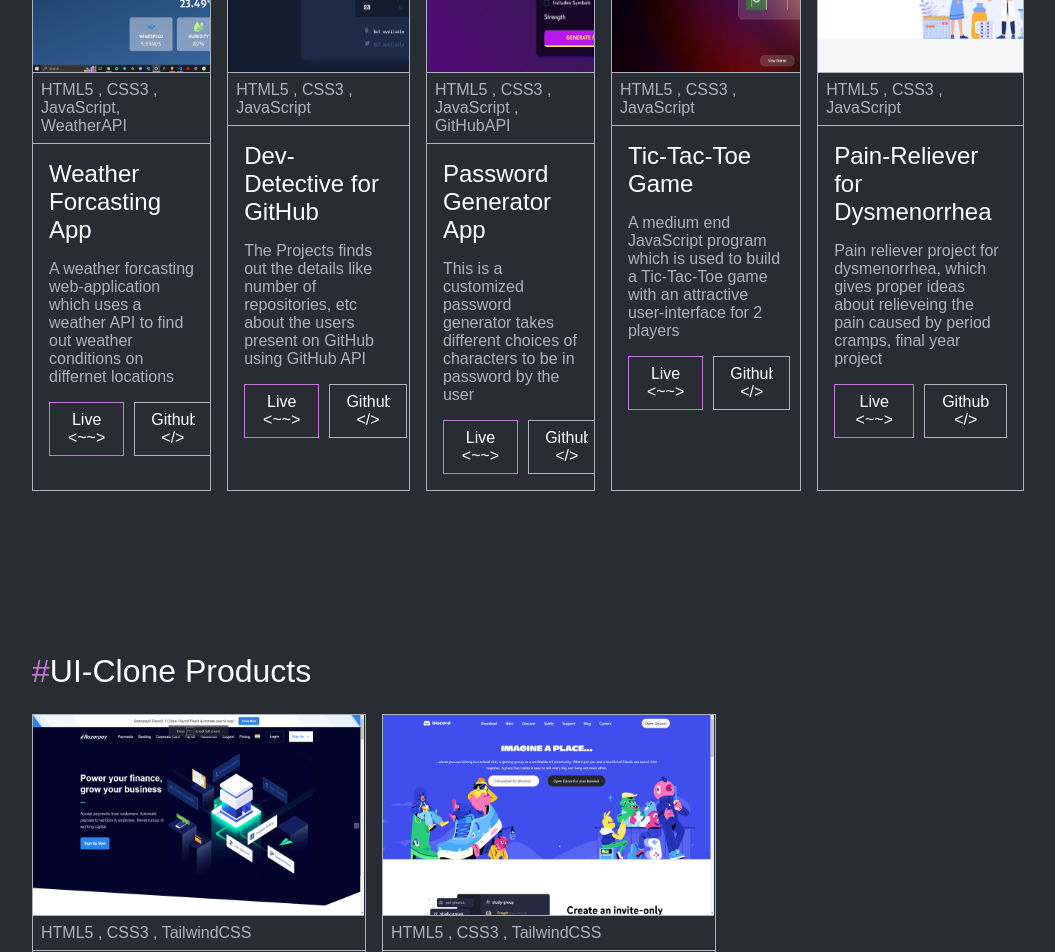
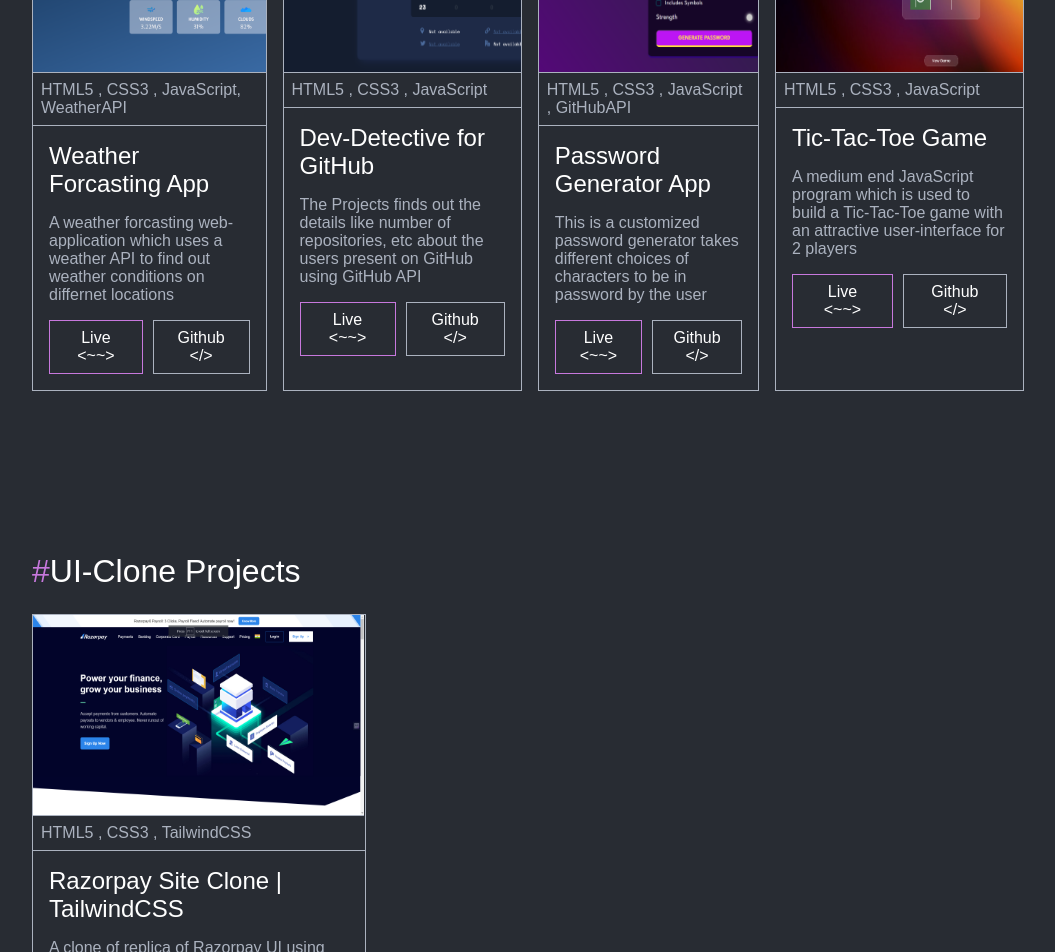
Before and after one commit to AadityaJujagar/portfolio-aaditya-reactJs, a React (Create React App) app: page /projectspage in a window 1280 px wide. Shown: the part 1320-2272 px from the top of the page, without its empty margins (128-1183 px from the left). Built offline with nearby package versions, Linux system fonts and the light colour scheme; a web font is replaced by a local one.

Commit message:
minor changes final

```diff
--- a/src/Data.js
+++ b/src/Data.js
@@ -1,13 +1,13 @@
 import FiverrClone from "./images/projectPics/FiverrClone.png";
 import NetNook from "./images/projectPics/NetNook.png";
 import CurrentPortfolio from "./images/projectPics/Portfolio-Aaditya-Jujagar.png";
-import WeatherApp from "./images/projectPics/Weather-Forcasting-App.png";
+import WeatherApp from "./images/projectPics/weatherApp.png";
 import DevDetectiveApp from "./images/projectPics/Dev-Detective-GitHub.png";
 import PasswordGenerator from "./images/projectPics/Password-Generator.png";
 import TicTacToeGame from "./images/projectPics/Tic-Tac-Tac-Game.png";
-import PainRelieverSite from "./images/projectPics/Pain-Reliever-Dysmenorrhea.png";
+// import PainRelieverSite from "./images/projectPics/Pain-Reliever-Dysmenorrhea.png";
 import RazorpayClone from "./images/projectPics/Razorpay-Clone.png";
-import DiscordClone from "./images/projectPics/Discord-Clone.png";
+// import DiscordClone from "./images/projectPics/Discord-Clone.png";
 
 export const ReactMajorProjectsData = [
   {
@@ -86,16 +86,16 @@ export const JsProjectsData = [
     liveLink: "https://aadityajujagar.github.io/TicTacToe-game-js-project/",
     srcLink: "https://github.com/AadityaJujagar/TicTacToe-game-js-project",
   },
-  {
-    id: 5,
-    image: PainRelieverSite,
-    techStack: "HTML5 , CSS3 , JavaScript",
-    title: "Pain-Reliever for Dysmenorrhea",
-    description:
-      "Pain reliever project for dysmenorrhea, which gives proper ideas about relieveing the pain caused by period cramps, final year project",
-    liveLink: "https://fabulous-hotteok-0e7466.netlify.app/",
-    srcLink: "https://github.com/AadityaJujagar/pain-reliever-for-dysmenorrhea",
-  },
+  // {
+  //   id: 5,
+  //   image: PainRelieverSite,
+  //   techStack: "HTML5 , CSS3 , JavaScript",
+  //   title: "Pain-Reliever for Dysmenorrhea",
+  //   description:
+  //     "Pain reliever project for dysmenorrhea, which gives proper ideas about relieveing the pain caused by period cramps, final year project",
+  //   liveLink: "https://pain-reliever-for-dysmenorrhea.vercel.app/",
+  //   srcLink: "https://github.com/AadityaJujagar/pain-reliever-for-dysmenorrhea",
+  // },
 ];
 
 export const UIClonesData = [
@@ -106,16 +106,16 @@ export const UIClonesData = [
     title: "Razorpay Site Clone | TailwindCSS",
     description:
       "A clone of replica of Razorpay UI using TailwindCSS framework",
-    liveLink: "https://precious-sundae-cee923.netlify.app/",
+    liveLink: "https://razorpay-full-ui-clone.vercel.app/",
     srcLink: "https://github.com/AadityaJujagar/tailwind-project-1",
   },
-  {
-    id: 2,
-    image: DiscordClone,
-    techStack: "HTML5 , CSS3 , TailwindCSS",
-    title: "Discord Site Clone | TailwindCSS",
-    description: "A clone of replica of Discord UI using TailwindCSS framework",
-    liveLink: "https://cosmic-lebkuchen-85a2dd.netlify.app/",
-    srcLink: "https://github.com/AadityaJujagar/tailwind-project-2",
-  },
+  // {
+  //   id: 2,
+  //   image: DiscordClone,
+  //   techStack: "HTML5 , CSS3 , TailwindCSS",
+  //   title: "Discord Site Clone | TailwindCSS",
+  //   description: "A clone of replica of Discord UI using TailwindCSS framework",
+  //   liveLink: "https://cosmic-lebkuchen-85a2dd.netlify.app/",
+  //   srcLink: "https://github.com/AadityaJujagar/tailwind-project-2",
+  // },
 ];
--- a/src/components/ProjectSec/ProjectSec.jsx
+++ b/src/components/ProjectSec/ProjectSec.jsx
@@ -3,6 +3,7 @@ import { ReactMajorProjectsData } from "../../Data";
 import ProjectCard from "../ProjectCard/ProjectCard";
 import Line1 from "../../images/SVGs/Line1.svg";
 import "./projectsec.css";
+import { Link } from "react-router-dom";
 
 function ProjectSec() {
   return (
@@ -14,6 +15,11 @@ function ProjectSec() {
             projects
           </p>
           <img src={Line1} alt="" />
+          <Link style={{ textDecoration: "none" }} to="/projectspage">
+            <p className="viewAllPro">
+              View all <span>~~{">"}</span>
+            </p>
+          </Link>
         </div>
         <div className="proCardSec">
           {ReactMajorProjectsData.map((proData) => (
--- a/src/components/ProjectSec/projectsec.css
+++ b/src/components/ProjectSec/projectsec.css
@@ -30,6 +30,22 @@
 .projectHead {
   color: var(--white);
   font-size: 32px;
+  font-style: normal;
+  font-weight: 400;
+  line-height: normal;
+}
+
+.viewAllPro {
+  color: var(--white);
+  font-size: 16px;
+  font-style: normal;
+  font-weight: 400;
+  line-height: normal;
+}
+
+.viewAllPro span {
+  color: var(--primary);
+  font-size: 16px;
   font-style: normal;
   font-weight: 400;
   line-height: normal;
--- a/src/pages/ProjectPage/ProjectsPage.jsx
+++ b/src/pages/ProjectPage/ProjectsPage.jsx
@@ -81,7 +81,7 @@ function ProjectsPage() {
           <div className="proSetHeads">
             <p>
               <span>#</span>
-              UI-Clone Products
+              UI-Clone Projects
             </p>
           </div>
           <div className="proCardSet">
```
Also changed, not shown: src/images/projectPics/Weather-Forcasting-App.png (deleted), src/images/projectPics/weatherApp.png (added).
